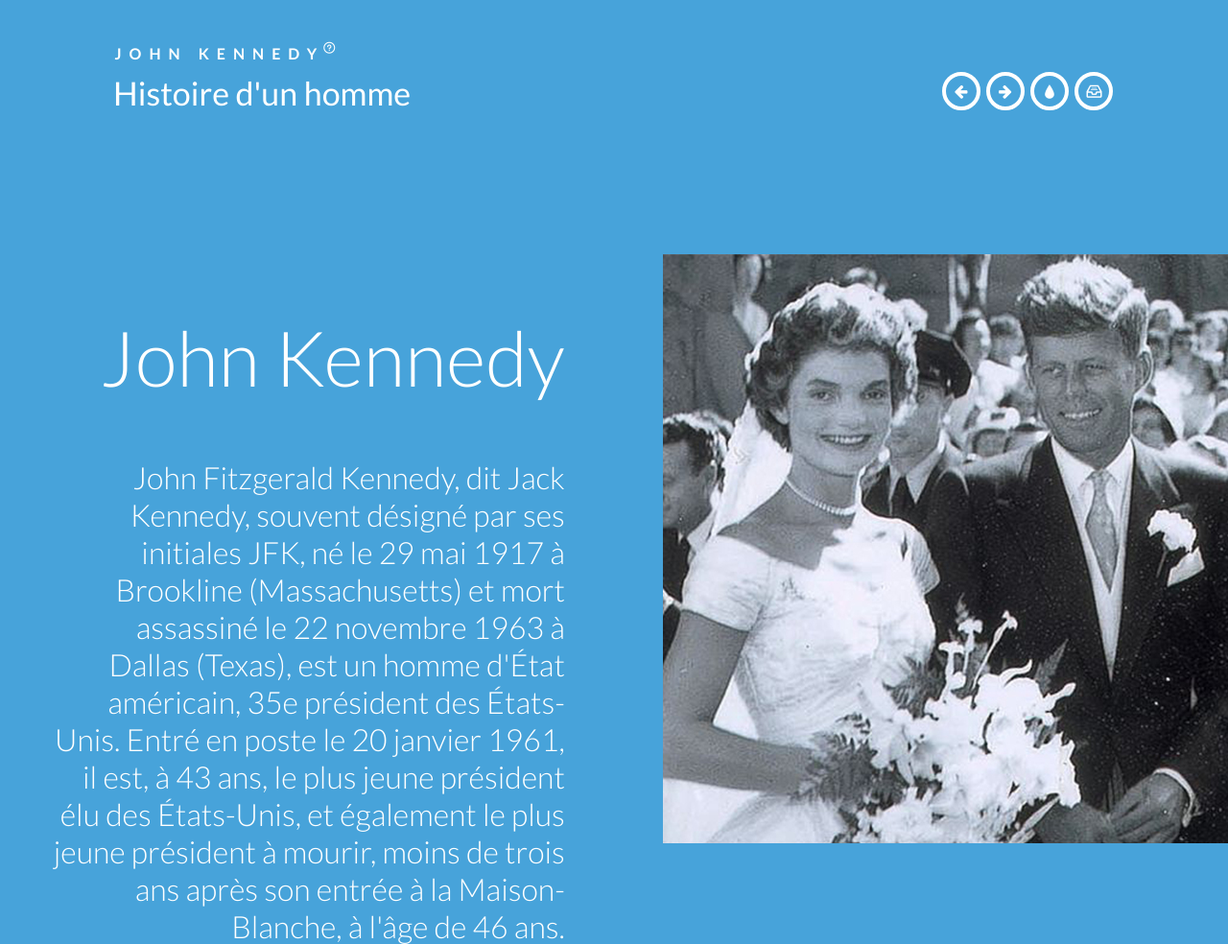
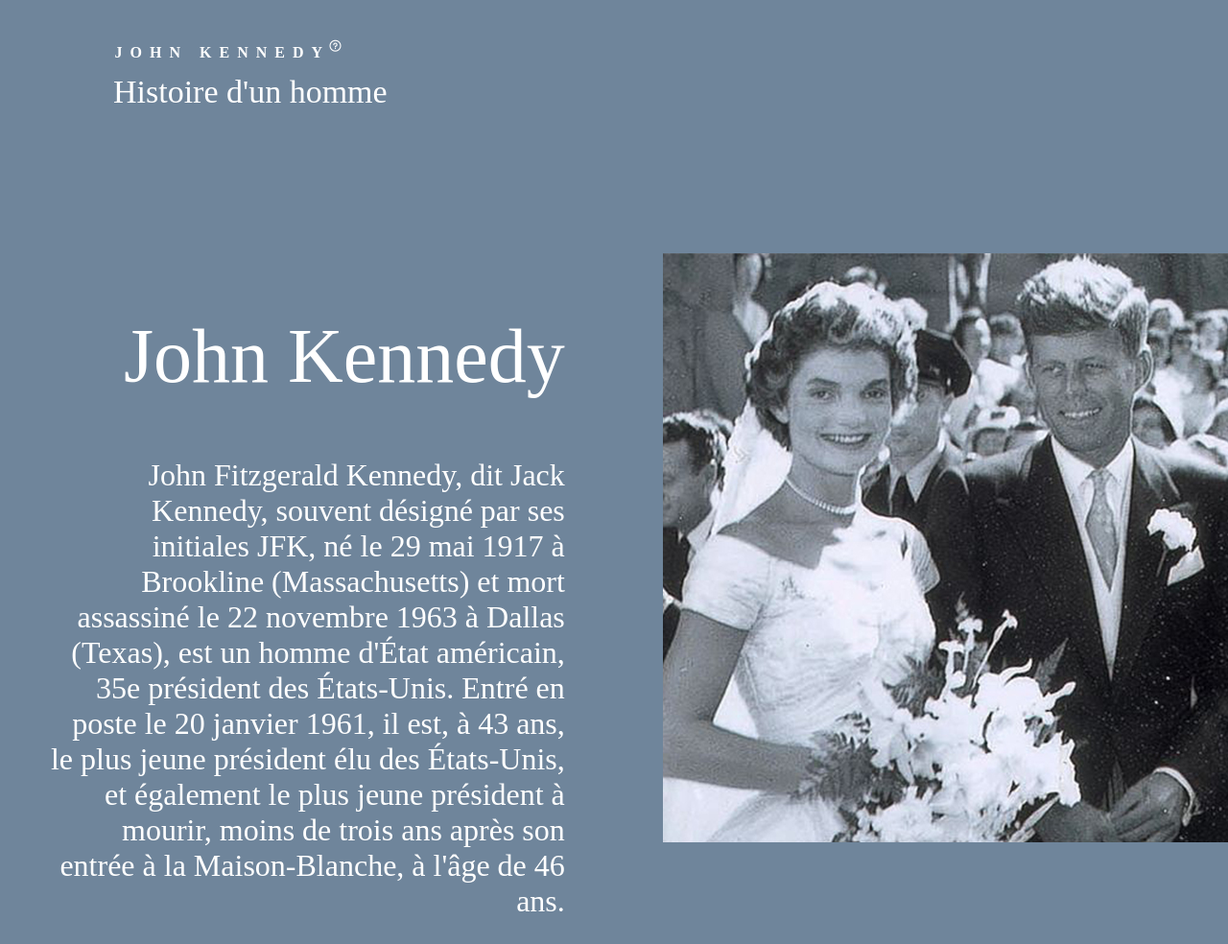
Before and after one commit to Poulat/D3_projet_1, a plain HTML site: page index.html in a window 1280 px wide. Shown: the top 984 px of the page at 96% size. Drawn offline with Linux system fonts and the light colour scheme.

Commit message:
projet finit

```diff
--- a/css/demo.css
+++ b/css/demo.css
@@ -19,9 +19,9 @@ body, html { font-size: 100%; padding: 0; margin: 0;}
 .clearfix:after { clear: both; }
 
 body {
-    font-family: 'Lato', Calibri, Arial, sans-serif;
+font-family: 'Vollkorn SC', serif;
     color: #fff;
-    background: #47a3da;
+    background: #6F859B;
 }
 
 a {
@@ -81,7 +81,7 @@ a:hover {
 	left: auto;
 	margin-left: 4px;
 	position: absolute;
-	color: #47a3da;
+	color: #D62936;
 	background: #fff;
 }
 
@@ -144,7 +144,7 @@ a:hover {
 }
 
 .container > header nav a:hover:after {
-	color: #47a3da;
+	color: #D62936;
 }
 
 .bp-icon-next:after {
--- a/index.html
+++ b/index.html
@@ -18,12 +18,7 @@
 			<header class="clearfix">
 				<span>John Kennedy <span class="bp-icon bp-icon-about" data-content="The Blueprints are a collection of basic and minimal website concepts, components, plugins and layouts with minimal style for easy adaption and usage, or simply for inspiration."></span></span>
 				<h1>Histoire d'un homme </h1>
-				<nav>
-					<a href="http://tympanus.net/Blueprints/ResponsiveIconGrid/" class="bp-icon bp-icon-prev" data-info="previous Blueprint"><span>Previous Blueprint</span></a>
-					<a href="" class="bp-icon bp-icon-next" data-info="next Blueprint"><span>Next Blueprint</span></a>
-					<a href="http://tympanus.net/codrops/?p=15962" class="bp-icon bp-icon-drop" data-info="back to the Codrops article"><span>back to the Codrops article</span></a>
-					<a href="http://tympanus.net/codrops/category/blueprints/" class="bp-icon bp-icon-archive" data-info="Blueprints archive"><span>Go to the archive</span></a>
-				</nav>
+
 			</header>
 			<div id="cbp-so-scroller" class="cbp-so-scroller">
 				<section class="cbp-so-section">
```
Also changed, not shown: images/1.png (deleted), images/2.png (deleted), images/3.png (deleted), images/4.png (deleted), images/5.png (deleted), images/6.png (deleted), 6 other files.
